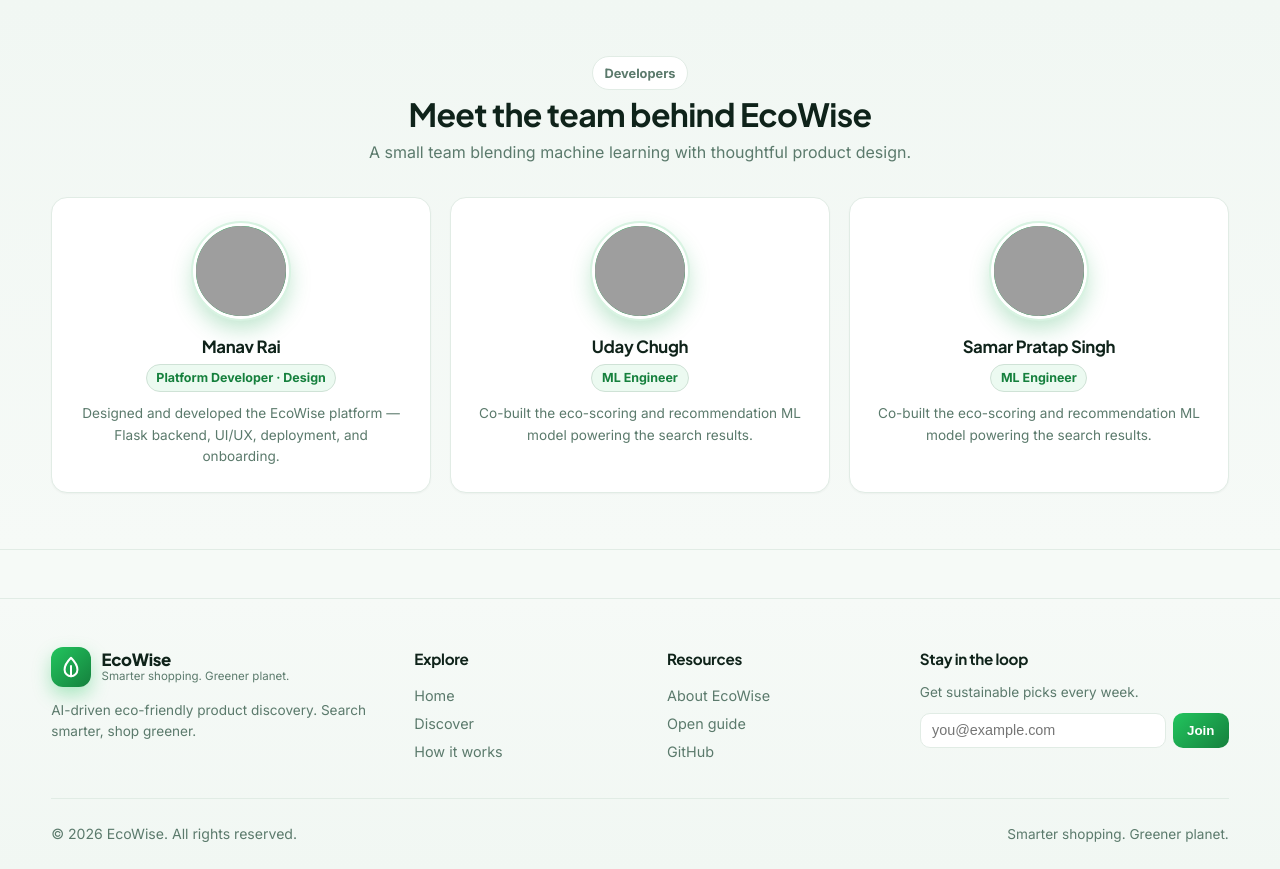
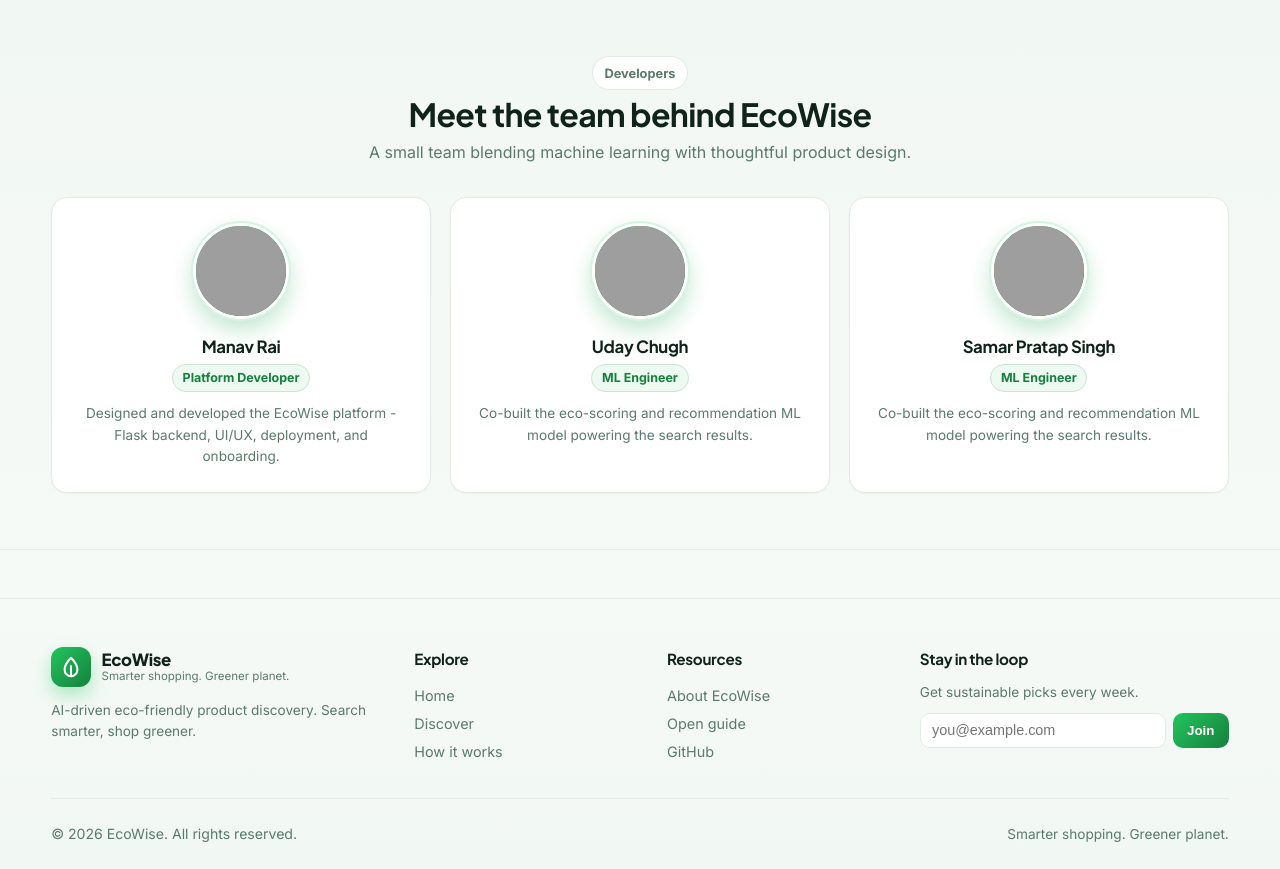
Before and after one commit to coderiders22/Eco-Friendly_Product_Recommendation-, a Flask app: template templates/index.html in a window 1280 px wide. Shown: the part 1824-2693 px from the top of the page. Run offline with Flask 3, Linux system fonts and the light colour scheme; the template is opened without the code that fills it, so the values that code supplies are empty; parts of the project's set-up code (start-up, migrations or seed data) failed here and were passed over; grey boxes are pictures that could not be loaded.

Commit message:
Update index.html

```diff
--- a/templates/index.html
+++ b/templates/index.html
@@ -150,8 +150,8 @@
                     <img src="https://ik.imagekit.io/9r07k6ufq/1763894285690%20(1).jpeg" alt="Manav Rai" loading="lazy">
                 </div>
                 <h3>Manav Rai</h3>
-                <span class="dev-role">Platform Developer · Design</span>
-                <p class="muted small">Designed and developed the EcoWise platform — Flask backend, UI/UX, deployment, and onboarding.</p>
+                <span class="dev-role">Platform Developer</span>
+                <p class="muted small">Designed and developed the EcoWise platform - Flask backend, UI/UX, deployment, and onboarding.</p>
             </div>
             <div class="dev-card">
                 <div class="dev-avatar">
```
